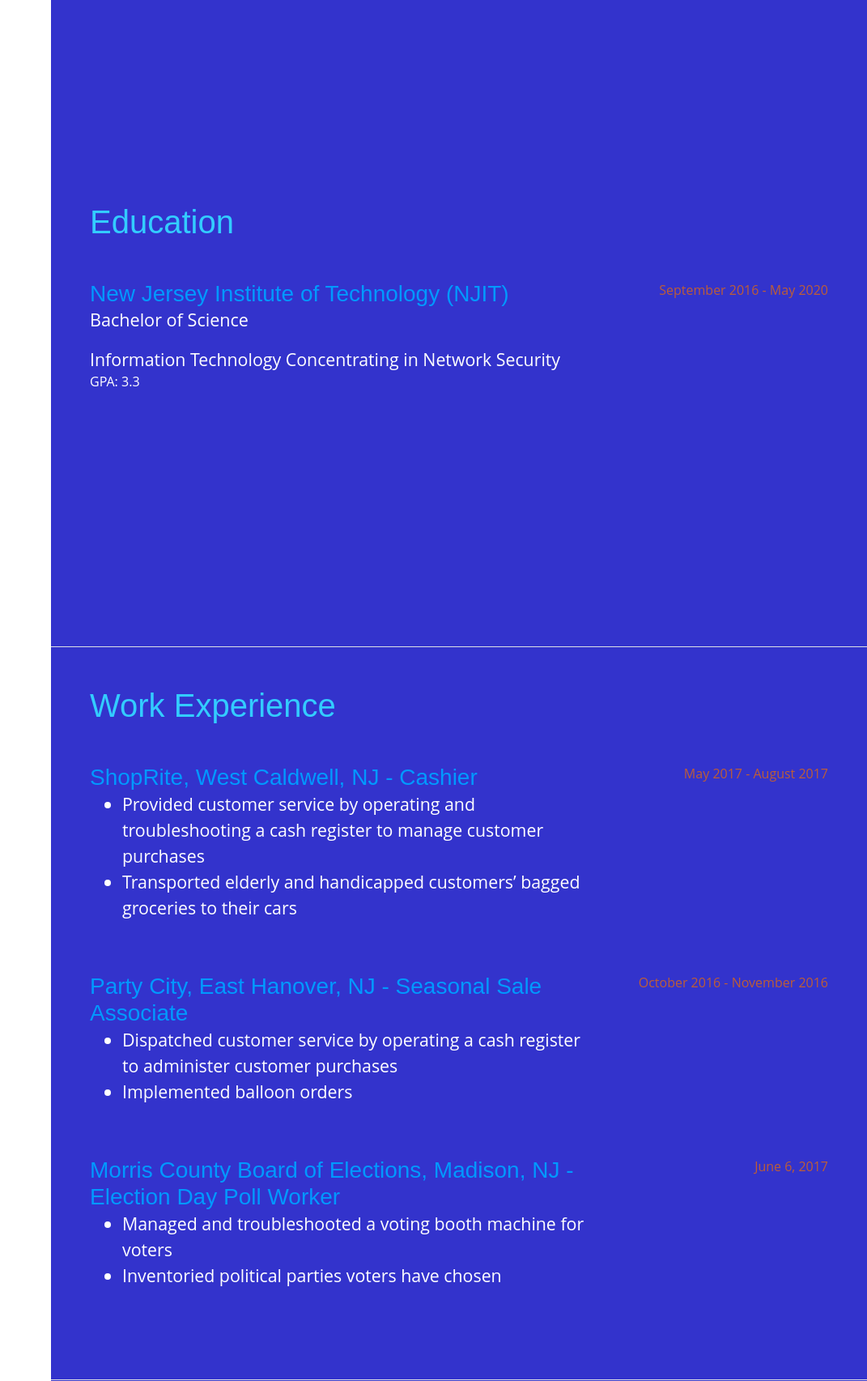
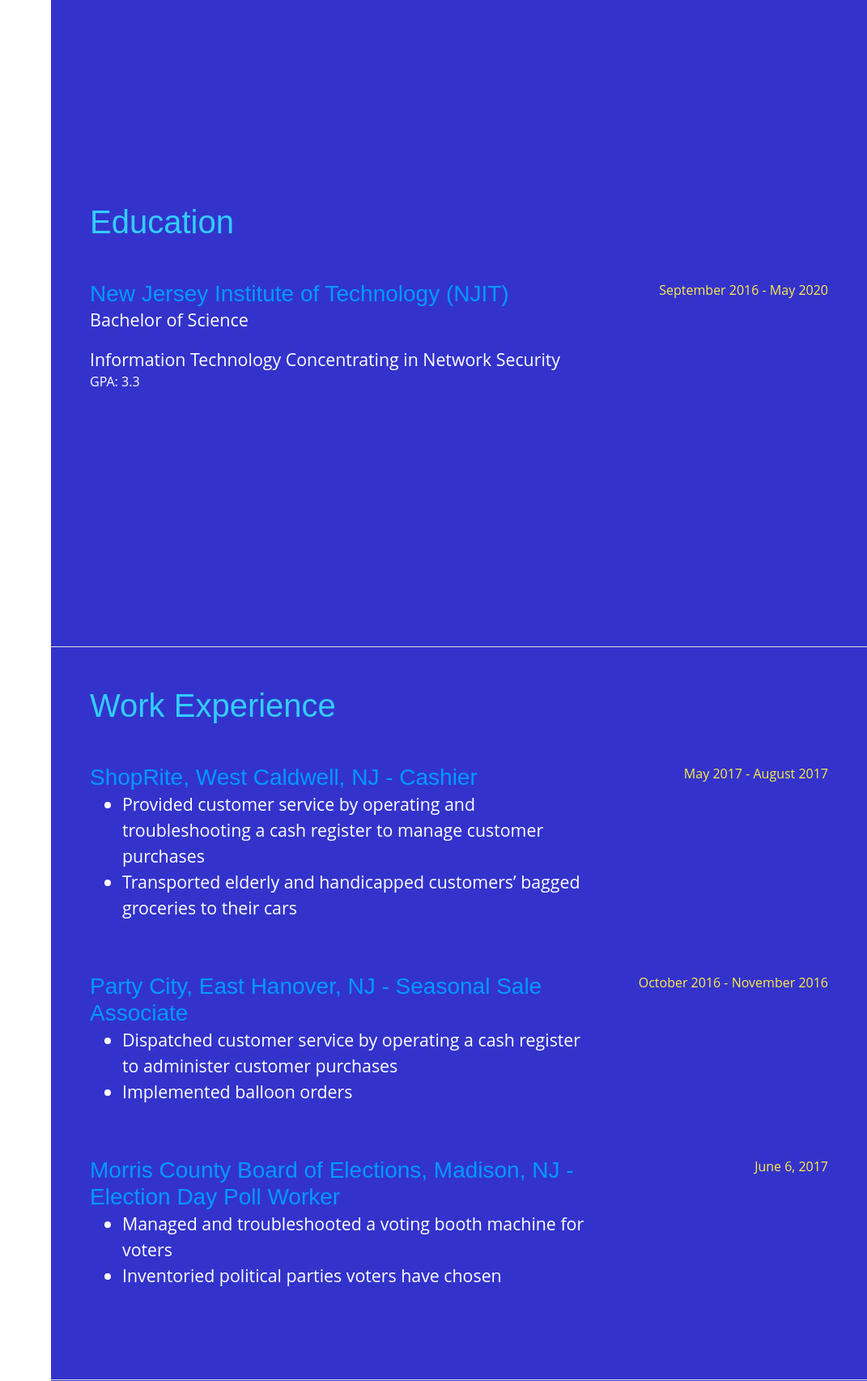
Before and after one commit to rkl9/A-Legacy-Website-About-Myself, a PHP site: page /index.html in a window 1280 px wide. Shown: the part 801-2506 px from the top of the page at 81% size, without its empty margins (209-1280 px from the left). Run offline with PHP 8.4, Linux system fonts and the light colour scheme.

Commit message:
Color change of months I worked.
Other color did not show up well on web page.

```diff
--- a/css/resume.css
+++ b/css/resume.css
@@ -135,7 +135,7 @@ section.resume-section .resume-item .resume-date {
 }
 
 .text-primary {
-  color: #ffc1c1 !important;
+  color: #ffec49 !important;
 }
 
 a {
--- a/css/resume.min.css
+++ b/css/resume.min.css
@@ -138,7 +138,7 @@ h2{
       background-color:#0099ff;
       }
     .text-primary{
-      color:#bd5d38!important
+      color:#ffec49!important
       }
       a{
         color:#ff8080
```
